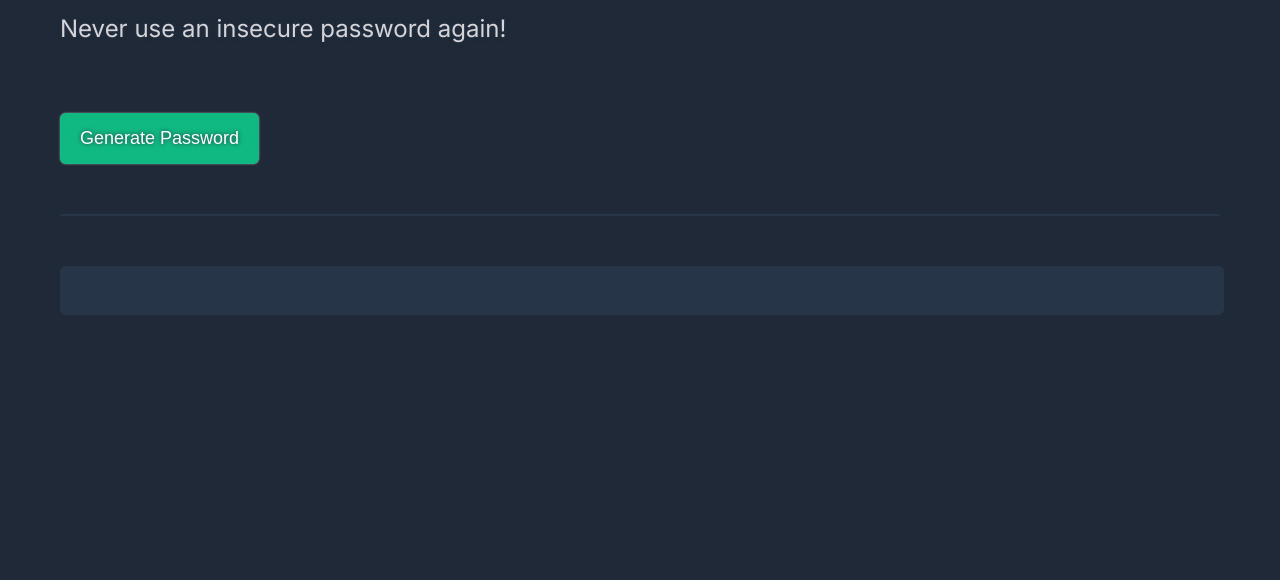
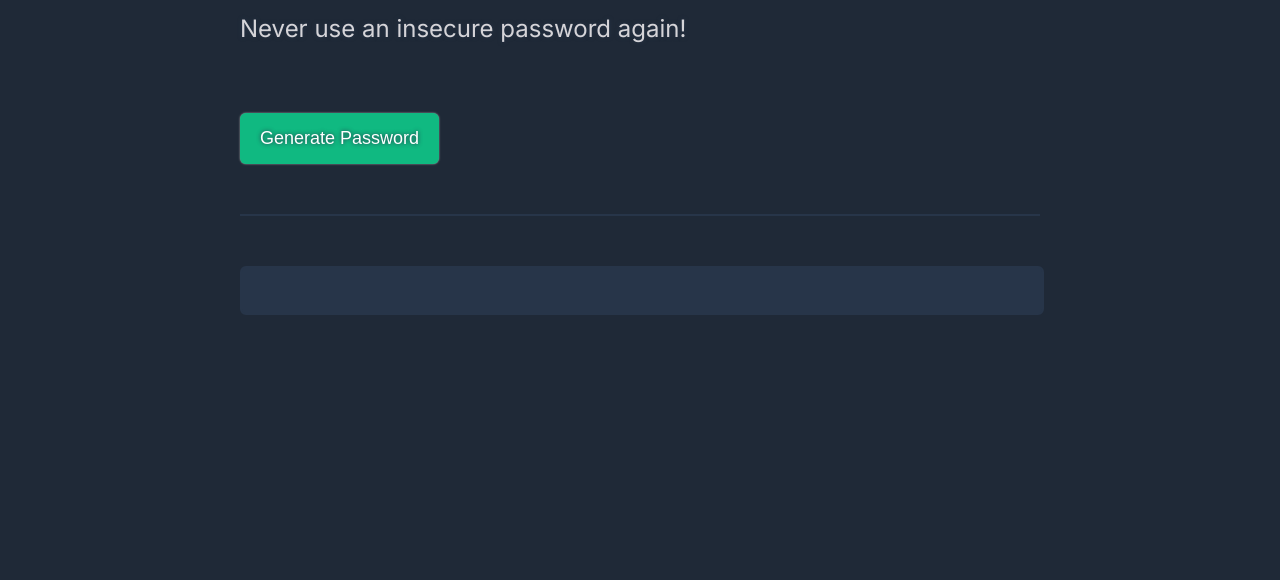
Before and after one commit to laidbackcoder/password-generator, a website built with Vite: page src/index.html in a window 1280 px wide. Shown: the part 220-800 px from the top of the page. Built offline with nearby package versions, Linux system fonts and the light colour scheme.

Commit message:
Set a max-width and centred the body of the application

```diff
--- a/src/index.css
+++ b/src/index.css
@@ -1,5 +1,5 @@
 body {
-  margin: 0px 60px;
+  margin: 0px auto;
   background-color: #1f2937;
   color: white;
   font-family: "Inter", serif;
@@ -7,6 +7,7 @@ body {
   font-weight: normal;
   font-style: normal;
   font-size: 20px;
+  max-width: 800px;
 }
 
 h1 {
```
